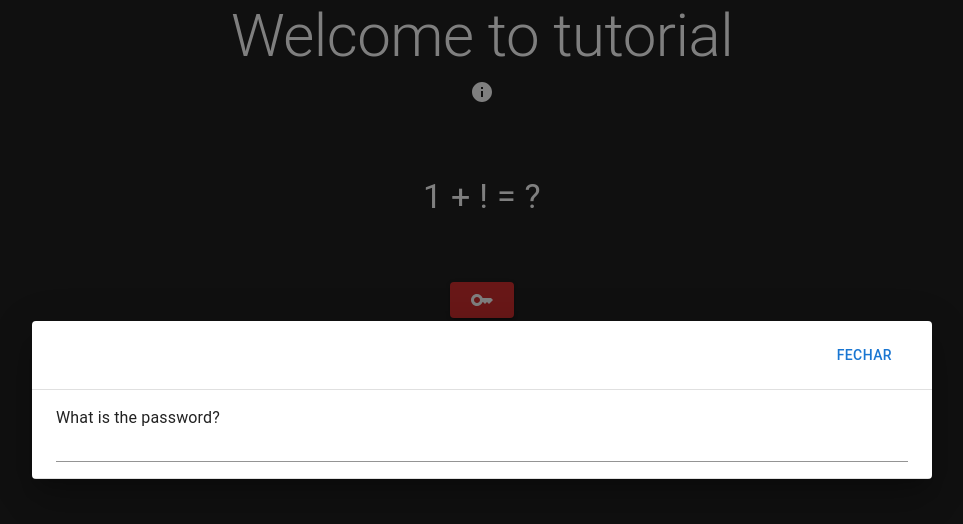
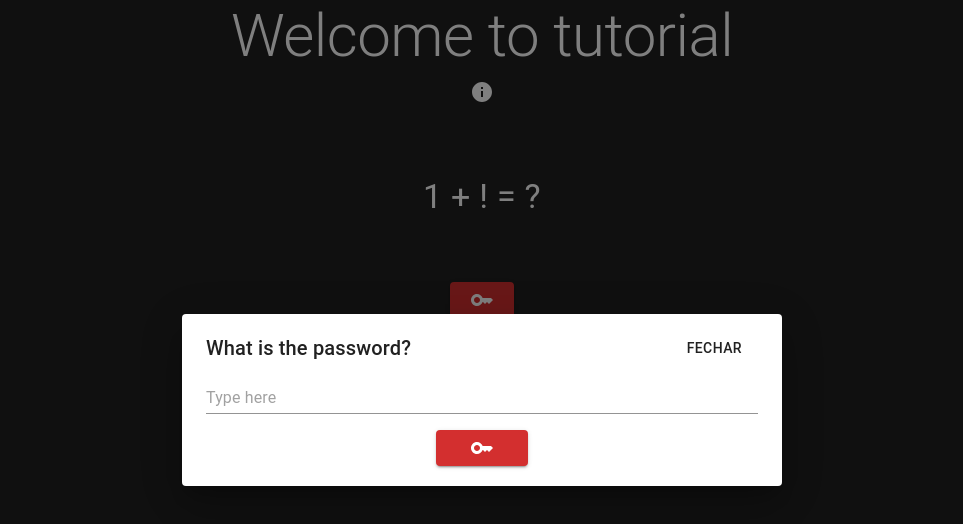
Before and after one commit to yagodias/Dark-Puzzle, a Next.js app: page /Tutorial in a window 1280 px wide. Both pictures are taken after a click on the button 640 px from the left and 299 px from the top of the page. Shown: the top 524 px of the page, without its empty margins (158-1121 px from the left). Built offline with nearby package versions, Linux system fonts and the light colour scheme.

Commit message:
Adding cypress and fixing password modal

```diff
--- a/components/Buttons/KeyButton/index.js
+++ b/components/Buttons/KeyButton/index.js
@@ -2,26 +2,15 @@ import { useState } from 'react';
 import PropTypes from "prop-types";
 import { Box, Button } from "@mui/material";
 import Key from "@mui/icons-material/Key";
-import redirectTo from "../../../utils/MenuRedirectUtils";
 import FullscreenDialog from '../../FullscreenDialog';
 import PasswordForm from '../PasswordForm';
 
-const KeyButton = ({ question, passwordValue, redirect }) => {
+const KeyButton = ({ passwordValue, redirect }) => {
   const [open, setOpen] = useState(false);
 
   const handleButtonOpen = () => {
-    setOpen(true);
+    setOpen(!open);
   };
-
-  // const password = (question, key, level) => {
-  //   const answer = window.prompt(question);
-
-  //   if (answer === key) {
-  //     redirectTo(level);
-  //   } else {
-  //     window.alert("WRONG!!!!");
-  //   }
-  // };
 
   return (
     <Box mt={8}>
@@ -34,23 +23,26 @@ const KeyButton = ({ question, passwordValue, redirect }) => {
       </Button>
 
       <FullscreenDialog
+        divider={false}
+        maxWidth="sm"
         open={open}
         setOpen={setOpen}
+        title="What is the password?"
       >
-        <PasswordForm />
+        <PasswordForm nextLevel={redirect} password={passwordValue} />
       </FullscreenDialog>
     </Box>
   );
 };
 
 KeyButton.propTypes = {
-  question: PropTypes.string,
-  passwordValue: PropTypes.string.isRequired,
-  redirect: PropTypes.string.isRequired,
+  passwordValue: PropTypes.string,
+  redirect: PropTypes.string,
 };
 
 KeyButton.defaultProps = {
-  question: "What is the password?",
+  passwordValue: '',
+  redirect: '',
 };
 
 export default KeyButton;
--- a/components/Buttons/PasswordForm/index.js
+++ b/components/Buttons/PasswordForm/index.js
@@ -1,23 +1,71 @@
-import { Box, TextField, Typography } from "@mui/material";
+import { useForm } from 'react-hook-form';
+import PropTypes from 'prop-types';
+import { Box, Button, Grid, TextField, Typography } from "@mui/material";
+import Key from "@mui/icons-material/Key";
+import { shouldPass } from "../../../utils/passwordUtils.js";
 
-function PasswordForm() {
+function PasswordForm({ nextLevel, password }) {
+  const {
+    handleSubmit,
+    register,
+    setValue,
+  } = useForm({
+    mode: 'onBlur',
+  });
+
+  const onHandleSubmit = formData => {
+    const answerReceived = formData.answer;
+
+    const data = {
+      answer: answerReceived,
+      password: password,
+      nextLevel: nextLevel,
+    };
+
+    shouldPass({ ...data });
+  };
+
   return (
-    <>
-      <Box>
-        <Typography>
-          What is the password?
-        </Typography>
-      </Box>
-      <Box>
-        <TextField
-          variant="standard"
-          fullWidth
-          id="password"
-          placeHolder="Type here"
-        />
-      </Box>
-    </>
+    <Box
+      component="form"
+      id="widget-password"
+      onSubmit={handleSubmit(onHandleSubmit)}
+    >
+      <Grid container justifyContent="center">
+        <Grid item xs={12}>
+          <TextField
+            variant="standard"
+            fullWidth
+            id="answer"
+            placeholder="Type here"
+            {...register('answer', {
+              onChange: e => setValue('answer', e.target.value),
+            })}
+          />
+        </Grid>
+        <Grid item xs={2} mt={2}>
+          <Button
+            color="error"
+            fullWidth
+            variant="contained"
+            type="submit"
+          >
+            <Key />
+          </Button>
+        </Grid>
+      </Grid>
+    </Box>
   );
 }
 
+PasswordForm.propTypes = {
+  nextLevel: PropTypes.string,
+  password: PropTypes.string,
+};
+
+PasswordForm.defaultProps = {
+  nextLevel: '',
+  password: '',
+};
+
 export default PasswordForm;
--- a/components/FullscreenDialog/index.js
+++ b/components/FullscreenDialog/index.js
@@ -39,7 +39,7 @@ function FullscreenDialog({
       TransitionProps={{
         direction,
       }}
-      transintionDuration={400}
+      transitionDuration={400}
       maxWidth={maxWidth}
       fullWidth={!isMobile}
       fullScreen={isMobile || fullScreen}
@@ -61,7 +61,7 @@ function FullscreenDialog({
           {showCloseButton && (
             <Grid item xs={2}>
               <DialogActions>
-                <Button autoFocus onClick={handleClose} color="primary">
+                <Button autoFocus onClick={handleClose} color="inherit">
                   Fechar
                 </Button>
               </DialogActions>
--- a/next.config.js
+++ b/next.config.js
@@ -6,7 +6,7 @@ module.exports = {
       { source: '/about', destination: '/About' },
       { source: '/whoami', destination: '/WhoAmI' },
       { source: '/levels/2', destination: '/Levels/2' },
-      { source: '/levels/darkpuzzle', destination: '/Levels/Darkpuzzle'},
+      { source: '/levels/dark-puzzle', destination: '/Levels/Darkpuzzle'},
       { source: '/levels/level3', destination: '/Levels/Level3'},
     ];
   },
--- a/package.json
+++ b/package.json
@@ -17,7 +17,8 @@
     "next": "12.1.6",
     "prop-types": "^15.8.1",
     "react": "18.2.0",
-    "react-dom": "18.2.0"
+    "react-dom": "18.2.0",
+    "react-hook-form": "^7.38.0"
   },
   "devDependencies": {
     "cypress": "^10.10.0",
--- a/pages/Levels/2/index.js
+++ b/pages/Levels/2/index.js
@@ -25,7 +25,7 @@ const Level1 = () => {
           </Typography>
         </Box>
 
-        <KeyButton passwordValue="dark puzzle" redirect="/levels/dark-puzzle" />
+        <KeyButton id="buttonPassword" passwordValue="dark puzzle" redirect="/levels/dark-puzzle" />
       </Box>
     </>
   );
--- a/pages/Tutorial/index.js
+++ b/pages/Tutorial/index.js
@@ -3,7 +3,7 @@ import { Box, Typography } from "@mui/material";
 import Hint from "../../components/TutorialComponents/Hint";
 import KeyButton from "../../components/Buttons/KeyButton";
 
-const Tutorial = () => {
+export default function Tutorial() {
   return (
     <>
       <Head>
@@ -21,10 +21,10 @@ const Tutorial = () => {
           1 + ! = ?
         </Typography>
 
-        <KeyButton id="buttonPassword" passwordValue="2" redirect="/levels/2" />
+        <Box id="buttonPassword">
+          <KeyButton passwordValue="2" redirect="/levels/2" />
+        </Box>
       </Box>
     </>
   );
-};
-
-export default Tutorial;
+}
--- /dev/null
+++ b/utils/passwordUtils.js
@@ -0,0 +1,9 @@
+import redirectTo from '../utils/MenuRedirectUtils';
+
+export const shouldPass = ({ answer, password, nextLevel }) => {
+  if (answer === password) {
+    redirectTo(nextLevel);
+  } else {
+    window.alert("WRONG!!!!");
+  }
+};
```
Also changed, not shown: pages/Levels/Level3/index.js (+1 -7 lines), pages/Levels/darkpuzzle/index.js (+3 -5 lines), 2 other files (tests, documents, lock files or other folders).
